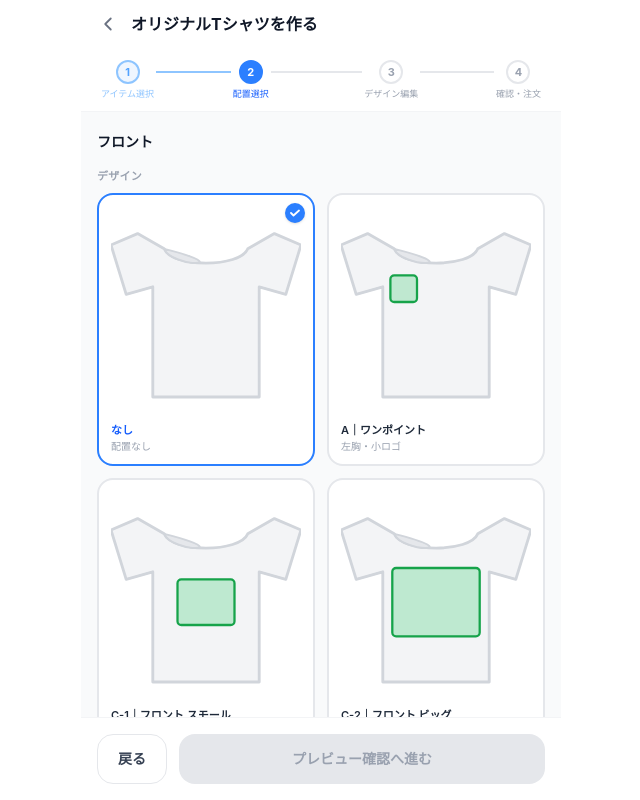
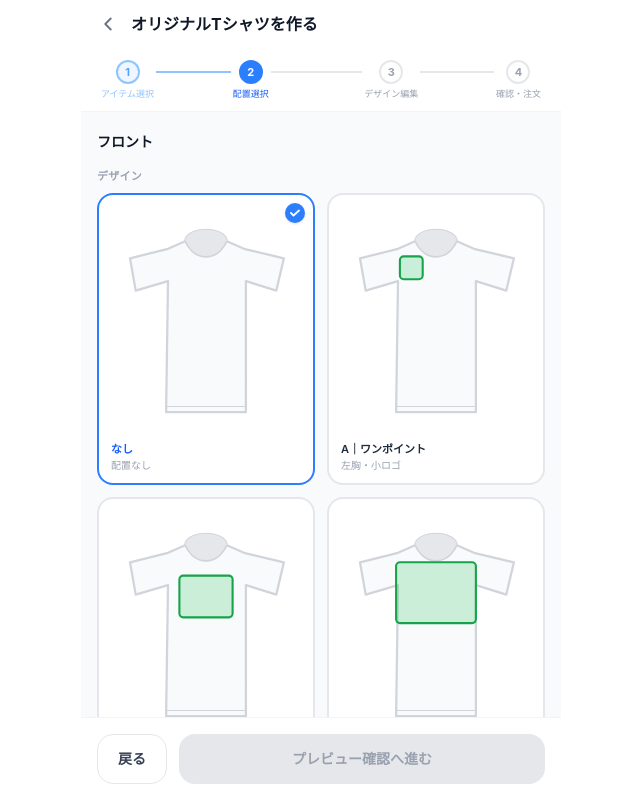
Before and after one commit to HHH002/inkdrop, a Next.js app: page /designs/1/placement in a window 1280 px wide. Shown: the top 800 px of the page, without its empty margins (319-959 px from the left). Built offline with nearby package versions, Linux system fonts and the light colour scheme.

Commit message:
feat: replace placement card t-shirt SVG with proper flat-style illustration
Use ProductMockup-compatible flat SVG paths (scaled from 400×440 to 100×120 viewBox),
with collar fill, seam lines, side stitching, and hem line.

Co-Authored-By: Claude Sonnet 4.6 <noreply@anthropic.com>

```diff
--- a/src/app/designs/[id]/placement/page.tsx
+++ b/src/app/designs/[id]/placement/page.tsx
@@ -78,45 +78,56 @@ const TEXT_IDS = new Set<string>(['AT1','AT2','AT3','CT1','CT3','CT4','BT1','BT2
 // ── TシャツSVGプレビュー ─────────────────────────────────────
 interface Zone { x: number; y: number; w: number; h: number }
 
+// ProductMockup と同じフラットスタイル (viewBox 0 0 100 120)
+// Body path: ProductMockup tshirt path を 400×440 → 100×120 にスケール
+const SHIRT_BODY = 'M39,18 C40,10 60,10 61,18 L70,22 L91,27 L87,44 L71,39 L71,108 L29,108 L30,39 L13,44 L10,27 L30,22 Z'
+// 衿（前: U字深め、後ろ: 浅め）
+const COLLAR_FILL_F = 'M39,18 C40,10 60,10 61,18 C56,29 44,29 39,18 Z'
+const COLLAR_FILL_B = 'M39,18 C40,10 60,10 61,18 C59,23 41,23 39,18 Z'
+const COLLAR_LINE_F = 'M39,18 C44,29 56,29 61,18'
+const COLLAR_LINE_B = 'M39,18 C41,23 59,23 61,18'
+
 function TshirtSVG({
   side, design, text, textMark, designUrl, designName,
 }: {
   side: 'front' | 'back'
   design?: Zone
   text?: Zone
-  textMark?: { x: number; y: number; size?: number }
+  textMark?: { x: number; y: number }
   designUrl?: string | null
   designName?: string | null
 }) {
-  const BODY  = 'M28,22 L14,14 L0,20 L8,46 L22,42 L22,100 L78,100 L78,42 L92,46 L100,20 L86,14 L72,22'
-  const COLF  = 'C68,32 32,32 28,22'
-  const COLB  = 'C68,28 32,28 28,22'
-  const collar = side === 'front' ? COLF : COLB
-
   return (
-    <svg viewBox="0 0 100 110" fill="none" xmlns="http://www.w3.org/2000/svg" className="w-full h-full">
-      <path d={`${BODY} ${collar} Z`} fill="#F3F4F6" stroke="#D1D5DB" strokeWidth="1.5" strokeLinejoin="round" />
-      <path d={`M28,22 ${collar}`} fill="#E5E7EB" stroke="#D1D5DB" strokeWidth="1" />
-      <line x1="22" y1="42" x2="8"  y2="46" stroke="#D1D5DB" strokeWidth="0.8" />
-      <line x1="78" y1="42" x2="92" y2="46" stroke="#D1D5DB" strokeWidth="0.8" />
-      <line x1="22" y1="42" x2="22" y2="100" stroke="#D1D5DB" strokeWidth="0.6" strokeDasharray="2,2" />
-      <line x1="78" y1="42" x2="78" y2="100" stroke="#D1D5DB" strokeWidth="0.6" strokeDasharray="2,2" />
+    <svg viewBox="0 0 100 120" fill="none" xmlns="http://www.w3.org/2000/svg" className="w-full h-full">
+      {/* 本体 */}
+      <path d={SHIRT_BODY} fill="#F9FAFB" stroke="#D1D5DB" strokeWidth="1.2" strokeLinejoin="round" />
+      {/* 衿エリア */}
+      <path d={side === 'front' ? COLLAR_FILL_F : COLLAR_FILL_B} fill="#E5E7EB" />
+      <path d={side === 'front' ? COLLAR_LINE_F : COLLAR_LINE_B} stroke="#D1D5DB" strokeWidth="0.9" fill="none" />
+      {/* 袖付け線 */}
+      <line x1="30" y1="39" x2="13" y2="44" stroke="#D1D5DB" strokeWidth="0.7" />
+      <line x1="71" y1="39" x2="87" y2="44" stroke="#D1D5DB" strokeWidth="0.7" />
+      {/* サイドステッチ */}
+      <line x1="30" y1="39" x2="29" y2="108" stroke="#D1D5DB" strokeWidth="0.5" strokeDasharray="2,2" />
+      <line x1="71" y1="39" x2="71" y2="108" stroke="#D1D5DB" strokeWidth="0.5" strokeDasharray="2,2" />
+      {/* 裾ライン */}
+      <line x1="29" y1="105" x2="71" y2="105" stroke="#D1D5DB" strokeWidth="0.6" />
 
       {side === 'back' && !design && !text && !textMark && (
-        <text x="50" y="68" textAnchor="middle" fontSize="7" fill="#9CA3AF" fontFamily="sans-serif" letterSpacing="1">BACK</text>
+        <text x="50" y="72" textAnchor="middle" fontSize="7" fill="#C4C4C4" fontFamily="sans-serif" letterSpacing="1">BACK</text>
       )}
 
       {/* デザインエリア */}
       {design && !designUrl && (
         <rect x={design.x} y={design.y} width={design.w} height={design.h}
-          fill="rgba(34,197,94,0.25)" stroke="#16A34A" strokeWidth="1.2" rx="2" />
+          fill="rgba(34,197,94,0.22)" stroke="#16A34A" strokeWidth="1.1" rx="2" />
       )}
       {design && designUrl && (
         <>
           <image href={designUrl} x={design.x} y={design.y} width={design.w} height={design.h}
             preserveAspectRatio="xMidYMid meet" />
           <rect x={design.x} y={design.y} width={design.w} height={design.h}
-            fill="none" stroke="#16A34A" strokeWidth="1" rx="2" />
+            fill="none" stroke="#16A34A" strokeWidth="0.8" rx="2" />
         </>
       )}
 
@@ -124,10 +135,10 @@ function TshirtSVG({
       {text && (
         <>
           <rect x={text.x} y={text.y} width={text.w} height={text.h}
-            fill="rgba(34,197,94,0.15)" stroke="#16A34A" strokeWidth="1" rx="1" strokeDasharray="3,2" />
-          <text x={text.x + text.w / 2} y={text.y + text.h / 2 + 2.5}
-            textAnchor="middle" fontSize="4.5" fontWeight="700" fill="#16A34A" fontFamily="sans-serif">
-            {designName ? designName.slice(0, 12) : 'TEXT'}
+            fill="rgba(34,197,94,0.15)" stroke="#16A34A" strokeWidth="0.9" rx="1" strokeDasharray="3,2" />
+          <text x={text.x + text.w / 2} y={text.y + text.h / 2 + 2}
+            textAnchor="middle" fontSize="4" fontWeight="700" fill="#16A34A" fontFamily="sans-serif">
+            {designName ? designName.slice(0, 14) : 'TEXT'}
           </text>
         </>
       )}
@@ -135,11 +146,11 @@ function TshirtSVG({
       {/* テキストマーク（テキストのみパターン） */}
       {textMark && (
         <>
-          <rect x={textMark.x - 16} y={textMark.y - 5} width="32" height="8"
-            fill="rgba(34,197,94,0.15)" stroke="#16A34A" strokeWidth="1" rx="1" strokeDasharray="3,2" />
-          <text x={textMark.x} y={textMark.y}
-            textAnchor="middle" fontSize="4.5" fontWeight="700" fill="#16A34A" fontFamily="sans-serif">
-            {designName ? designName.slice(0, 12) : 'TEXT'}
+          <rect x={textMark.x - 17} y={textMark.y - 4} width="34" height="8"
+            fill="rgba(34,197,94,0.15)" stroke="#16A34A" strokeWidth="0.9" rx="1" strokeDasharray="3,2" />
+          <text x={textMark.x} y={textMark.y + 1}
+            textAnchor="middle" fontSize="4" fontWeight="700" fill="#16A34A" fontFamily="sans-serif">
+            {designName ? designName.slice(0, 14) : 'TEXT'}
           </text>
         </>
       )}
@@ -151,30 +162,30 @@ function getTshirtProps(id: string): Parameters<typeof TshirtSVG>[0] {
   switch (id) {
     // フロント デザイン
     case 'none':      return { side: 'front' }
-    case 'A':         return { side: 'front', design: { x: 26, y: 36, w: 14, h: 14 } }
-    case 'C1':        return { side: 'front', design: { x: 35, y: 46, w: 30, h: 24 } }
-    case 'C2':        return { side: 'front', design: { x: 27, y: 40, w: 46, h: 36 } }
+    case 'A':         return { side: 'front', design: { x: 31, y: 26, w: 12, h: 12 } }
+    case 'C1':        return { side: 'front', design: { x: 36, y: 34, w: 28, h: 22 } }
+    case 'C2':        return { side: 'front', design: { x: 29, y: 27, w: 42, h: 32 } }
     // フロント テキスト
-    case 'AT1':       return { side: 'front', textMark: { x: 32, y: 44 } }
-    case 'AT2':       return { side: 'front', textMark: { x: 58, y: 58 } }
-    case 'AT3':       return { side: 'front', textMark: { x: 62, y: 70 } }
-    case 'CT1':       return { side: 'front', textMark: { x: 50, y: 60 } }
+    case 'AT1':       return { side: 'front', textMark: { x: 36, y: 34 } }
+    case 'AT2':       return { side: 'front', textMark: { x: 62, y: 60 } }
+    case 'AT3':       return { side: 'front', textMark: { x: 63, y: 76 } }
+    case 'CT1':       return { side: 'front', textMark: { x: 50, y: 62 } }
     // フロント デザイン+テキスト
-    case 'CT3':       return { side: 'front', text: { x: 27, y: 38, w: 46, h: 7  }, design: { x: 27, y: 47, w: 46, h: 32 } }
-    case 'CT4':       return { side: 'front', design: { x: 27, y: 38, w: 46, h: 30 }, text: { x: 27, y: 71, w: 46, h: 7  } }
+    case 'CT3':       return { side: 'front', text: { x: 29, y: 25, w: 42, h: 7 }, design: { x: 29, y: 34, w: 42, h: 28 } }
+    case 'CT4':       return { side: 'front', design: { x: 29, y: 25, w: 42, h: 28 }, text: { x: 29, y: 55, w: 42, h: 7 } }
     // バック デザイン
     case 'none-back': return { side: 'back' }
-    case 'B1':        return { side: 'back',  design: { x: 40, y: 32, w: 20, h: 44 } }
-    case 'B2':        return { side: 'back',  design: { x: 26, y: 50, w: 48, h: 22 } }
+    case 'B1':        return { side: 'back',  design: { x: 39, y: 26, w: 22, h: 52 } }
+    case 'B2':        return { side: 'back',  design: { x: 27, y: 48, w: 46, h: 24 } }
     // バック テキスト
-    case 'BT1':       return { side: 'back',  textMark: { x: 50, y: 38 } }
-    case 'BT2':       return { side: 'back',  textMark: { x: 50, y: 56 } }
-    case 'BT3':       return { side: 'back',  textMark: { x: 50, y: 72 } }
+    case 'BT1':       return { side: 'back',  textMark: { x: 50, y: 36 } }
+    case 'BT2':       return { side: 'back',  textMark: { x: 50, y: 58 } }
+    case 'BT3':       return { side: 'back',  textMark: { x: 50, y: 78 } }
     // バック デザイン+テキスト
-    case 'D1':        return { side: 'back',  design: { x: 40, y: 28, w: 20, h: 36 }, text: { x: 30, y: 68, w: 40, h:  9 } }
-    case 'D2':        return { side: 'back',  design: { x: 40, y: 26, w: 20, h: 34 }, text: { x: 26, y: 64, w: 48, h: 13 } }
-    case 'D3':        return { side: 'back',  design: { x: 26, y: 44, w: 48, h: 20 }, text: { x: 34, y: 68, w: 32, h:  9 } }
-    case 'D4':        return { side: 'back',  design: { x: 26, y: 42, w: 48, h: 20 }, text: { x: 26, y: 66, w: 48, h: 13 } }
+    case 'D1':        return { side: 'back',  design: { x: 39, y: 24, w: 22, h: 44 }, text: { x: 29, y: 72, w: 42, h:  9 } }
+    case 'D2':        return { side: 'back',  design: { x: 39, y: 22, w: 22, h: 42 }, text: { x: 25, y: 68, w: 50, h: 13 } }
+    case 'D3':        return { side: 'back',  design: { x: 27, y: 42, w: 46, h: 22 }, text: { x: 34, y: 68, w: 32, h:  9 } }
+    case 'D4':        return { side: 'back',  design: { x: 27, y: 40, w: 46, h: 22 }, text: { x: 25, y: 66, w: 50, h: 13 } }
     default:          return { side: 'front' }
   }
 }
```
